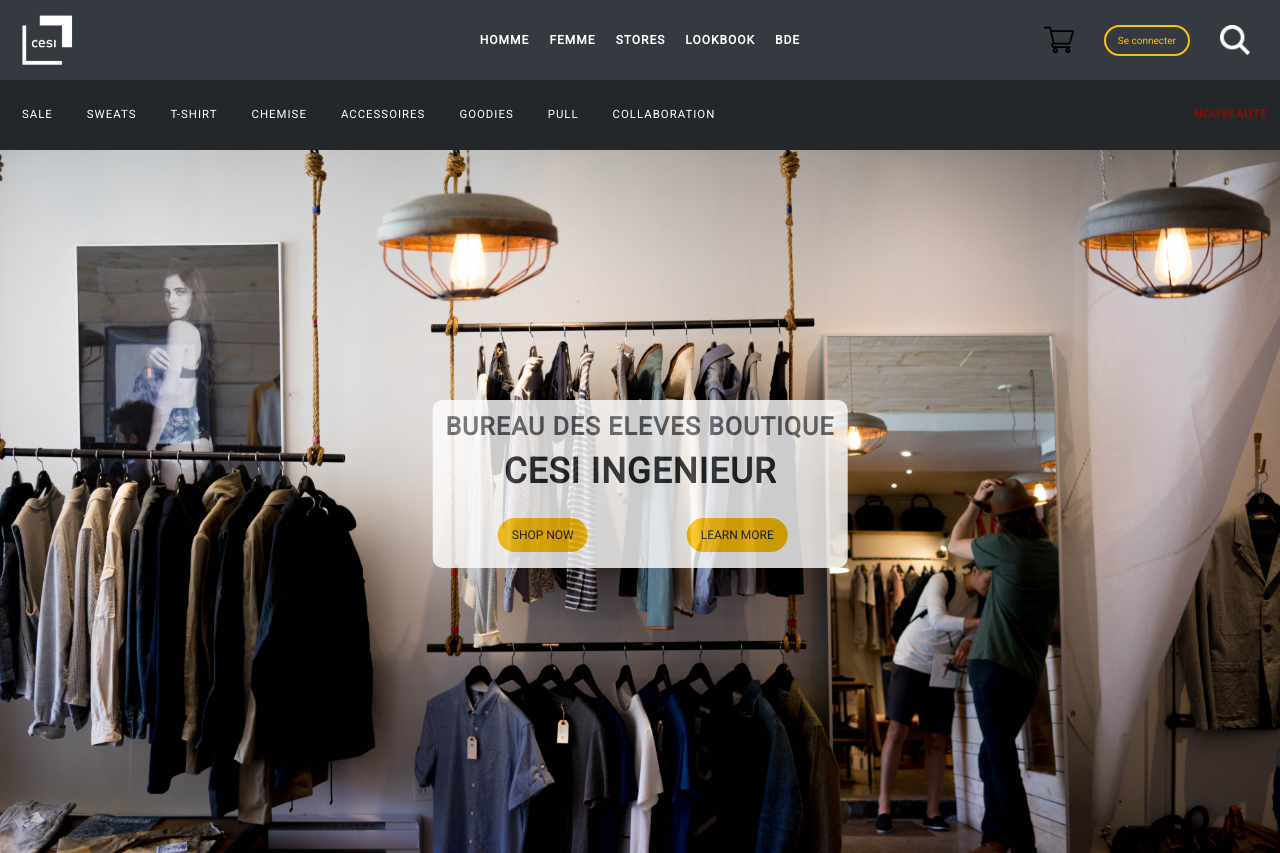
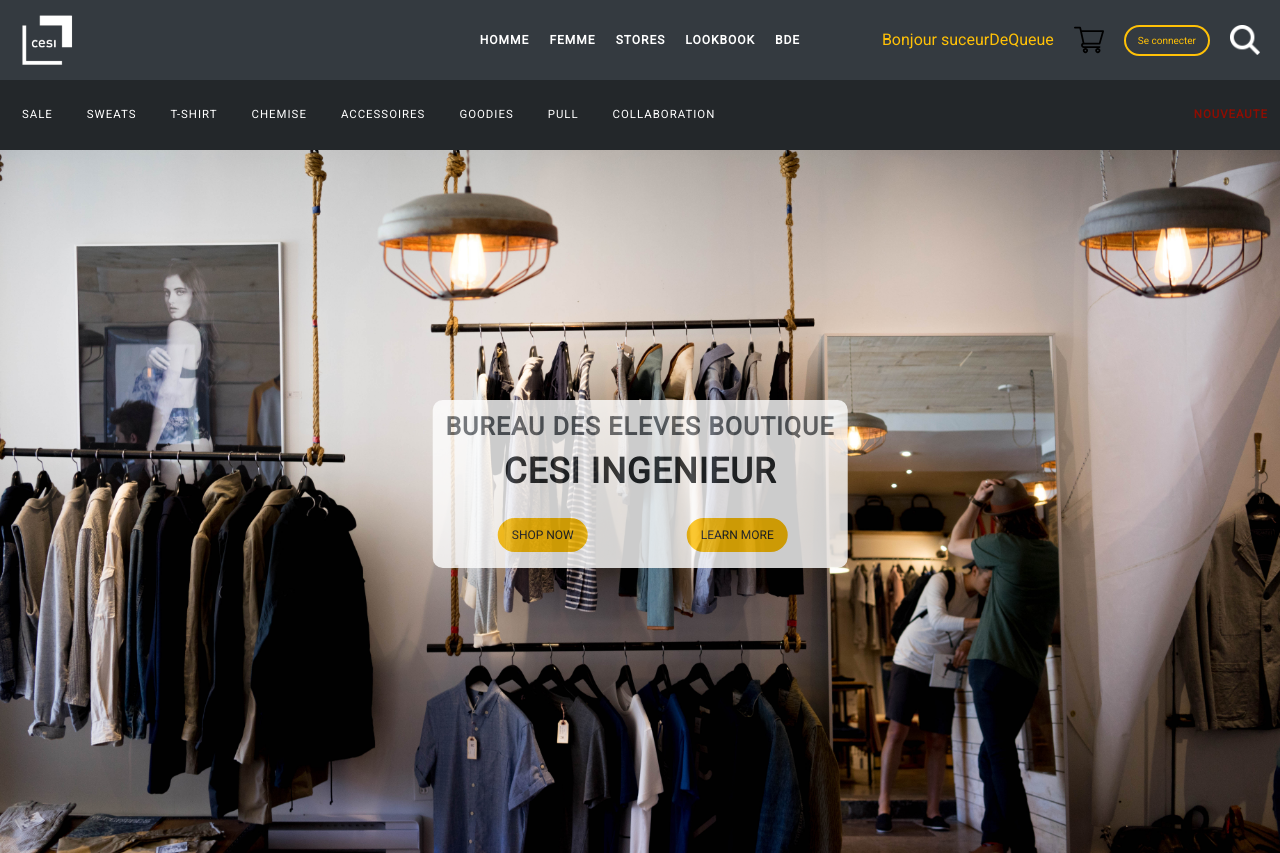
Before and after one commit to Kilian-Jugie/ProjectWeb-ServNode, a PHP site: page /shop/shopIndex.php in a window 1280 px wide. Shown: the top 853 px of the page. Run offline with PHP 8.4, Linux system fonts and the light colour scheme.

Commit message:
Fixed some front-bug caused by concatenation of the back-end dev

```diff
--- a/navBar.php
+++ b/navBar.php
@@ -15,14 +15,15 @@
         //session_start();
         if (isset($_SESSION['user_log'])) {
             echo "
-                    <div class='col-md-4 pos-icon-shop'>
-                        <span>Bonjour " . $_SESSION['user_log']->pseudo . "<span>
+                    <div class='col-md-4 pos-icon'>
+                        <a href=''><span class='pseudo'>Bonjour " . $_SESSION['user_log']->pseudo . "<span></a>
                         <a href='{$pathForLog}Log_outScript.php'><button type='button' class='btn btn-outline-dark'> Se deconnecter</button></a>
                         <a href='#'><img src={$pathImg}src/img/headerImage/searchIcon.png' alt='icon de la barre de recherche' /></a>
                     </div>
                 ";
         } else {
             echo "<div class='col-md-4 pos-icon'>
+            <a href=''><span>Bonjour suceurDeQueue</span></a>
             <a href=' {$pathForLog}login.php'><button type='button' class='btn btn-outline-dark'>Se connecter</button></a>
             <a href='#'><img src='{$pathImg}src/img/headerImage/searchIcon.png' alt='icon de la barre de recherche' /></a>
         </div>";
--- a/shop/shopNavBar.php
+++ b/shop/shopNavBar.php
@@ -16,7 +16,7 @@
         if (isset($_SESSION['user_log'])) {
             echo "
                     <div class='col-md-4 pos-icon-shop'>
-                        <span>Bonjour " . $_SESSION['user_log']->pseudo . "<span>
+                        <a href=''><span>Bonjour " . $_SESSION['user_log']->pseudo . "<span></a>
                         <a href='cart.php'><img src='../src/img/shop/shopping-cart.svg' /></a>
                         <a href='../index/login_system/Log_outScript.php'><button type='button' class='btn btn-outline-dark'> Se deconnecter</button></a>
                         <a href='#'><img src=../src/img/headerImage/searchIcon.png' alt='icon de la barre de recherche' /></a>
@@ -24,6 +24,7 @@
                 ";
         } else {
             echo "<div class='col-md-4 pos-icon-shop'>
+            <a href=''><span>Bonjour suceurDeQueue</span></a>
             <a href='cart.php'><img src='../src/img/shop/shopping-cart.svg' /></a>
             <a href='../index/login_system/login.php'><button type='button' class='btn btn-outline-warning'>Se connecter</button></a>
             <a href='#'><img src='../src/img/headerImage/searchIonWhite.png' alt='icon de la barre de recherche' /></a>
--- a/src/css/_header.scss
+++ b/src/css/_header.scss
@@ -39,7 +39,11 @@ html {
             @include headerPos(flex, row, flex-end, center);
 
             a {
-                padding-right: $padding*3;
+                padding-right: $padding*2;
+
+                .pseudo {
+                    @include innerBanner($sizeFont+2, bolder, 1px, $colorBlack, 1);
+                }
 
                 button {
                     @include buttonStyle($sizeFont);
--- a/src/css/_homeShop.scss
+++ b/src/css/_homeShop.scss
@@ -44,7 +44,7 @@ html {
                     @include headerPos(flex, row, flex-end, center);
 
                     a {
-                        padding-right: $padding*3;
+                        padding-right: $padding*2;
 
                         button {
                             @include buttonStyle($sizeFont);
@@ -233,7 +233,7 @@ html {
                         @include resizeImg(50%, auto);
 
                         img {
-                            @include resizeImg(50%, 100%);
+                            @include resizeImg(50%, auto);
                         }
 
                         div {
--- a/src/css/index.css
+++ b/src/css/index.css
@@ -120,7 +120,14 @@ html body .pos-icon {
   align-items: center;
 }
 html body .pos-icon a {
-  padding-right: 30px;
+  padding-right: 20px;
+}
+html body .pos-icon a .pseudo {
+  font-size: 12px;
+  font-weight: bolder;
+  letter-spacing: 1px;
+  color: #343A40;
+  opacity: 1;
 }
 html body .pos-icon a button {
   border-radius: 22px;
@@ -1820,7 +1827,7 @@ html body .header-shop .row .pos-icon-shop {
   align-items: center;
 }
 html body .header-shop .row .pos-icon-shop a {
-  padding-right: 30px;
+  padding-right: 20px;
 }
 html body .header-shop .row .pos-icon-shop a button {
   border-radius: 22px;
@@ -2064,7 +2071,7 @@ html body section .shop-collab-img .shop-collab-row .shop-collab-col-deux {
 }
 html body section .shop-collab-img .shop-collab-row .shop-collab-col-deux img {
   width: 50%;
-  height: 100%;
+  height: auto;
 }
 html body section .shop-collab-img .shop-collab-row .shop-collab-col-deux div {
   display: flex;
```
Also changed, not shown: 1 other file.
